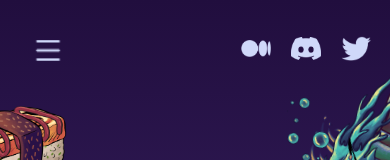
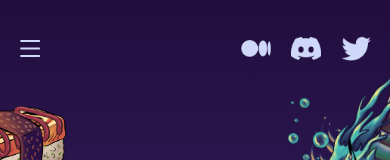
Before and after one commit to johnswaroop/metamenko, a Next.js app: page / in a window 390 px wide. Shown: the top 160 px of the page. Built offline with nearby package versions, Linux system fonts and the light colour scheme.

Commit message:
mobile nav fix

```diff
--- a/pages/index/components/MobileNav/mobileNav.module.scss
+++ b/pages/index/components/MobileNav/mobileNav.module.scss
@@ -57,6 +57,7 @@
     img {
         width: min(12vw, 50px);
         margin: 0 11px;
+        cursor: pointer;
     }
 }
 
@@ -68,6 +69,7 @@
     right: 47.8px;
     top: 49.5px;
     z-index: 2000;
+    cursor: pointer;
 }
 
 @keyframes appear {
--- a/pages/index/components/Nav/nav.module.scss
+++ b/pages/index/components/Nav/nav.module.scss
@@ -102,7 +102,8 @@
         .menu{
             display: block;
             margin-right: auto;
-            width: 56px;
+            width: 20px;
+            margin-bottom: 5px;
         }
 
     }
@@ -110,4 +111,5 @@
 
 .menu{
     display: none;
+    cursor: pointer;
 }
--- a/pages/index/home.module.scss
+++ b/pages/index/home.module.scss
@@ -1166,6 +1166,7 @@
             justify-content: space-evenly;
             padding: 12px 0px;
             box-sizing: border-box;
+            cursor: pointer;
             img {
                 width: 90.5%;
                 margin: 0 auto;
@@ -1276,6 +1277,7 @@
             border-radius: 8px;
             background: rgba(255, 255, 255, 0.1);
             position: relative;
+            cursor: pointer;
             h1 {
                 font-size: 18px;
                 color: #bac8fa;
```
Also changed, not shown: pages/assets/menu.png.
